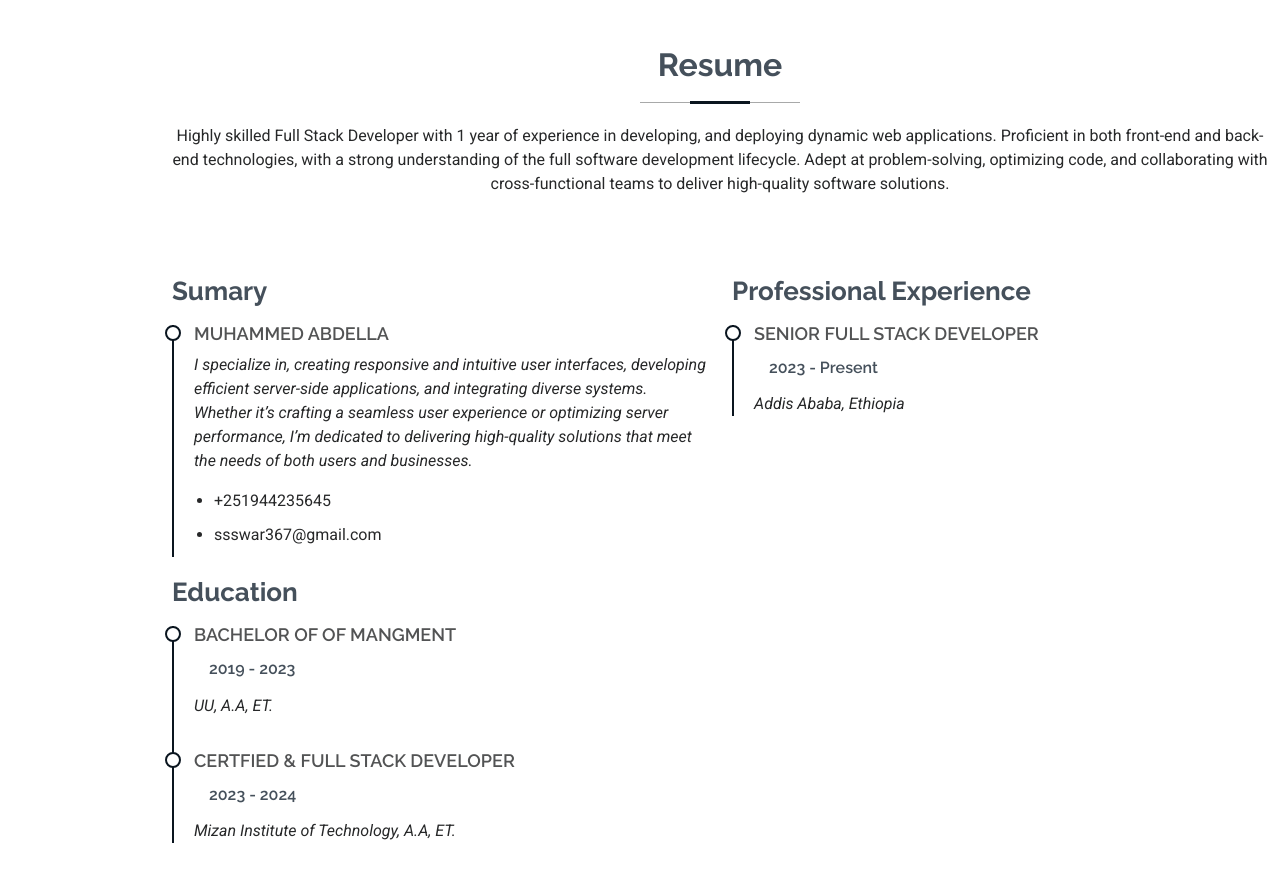
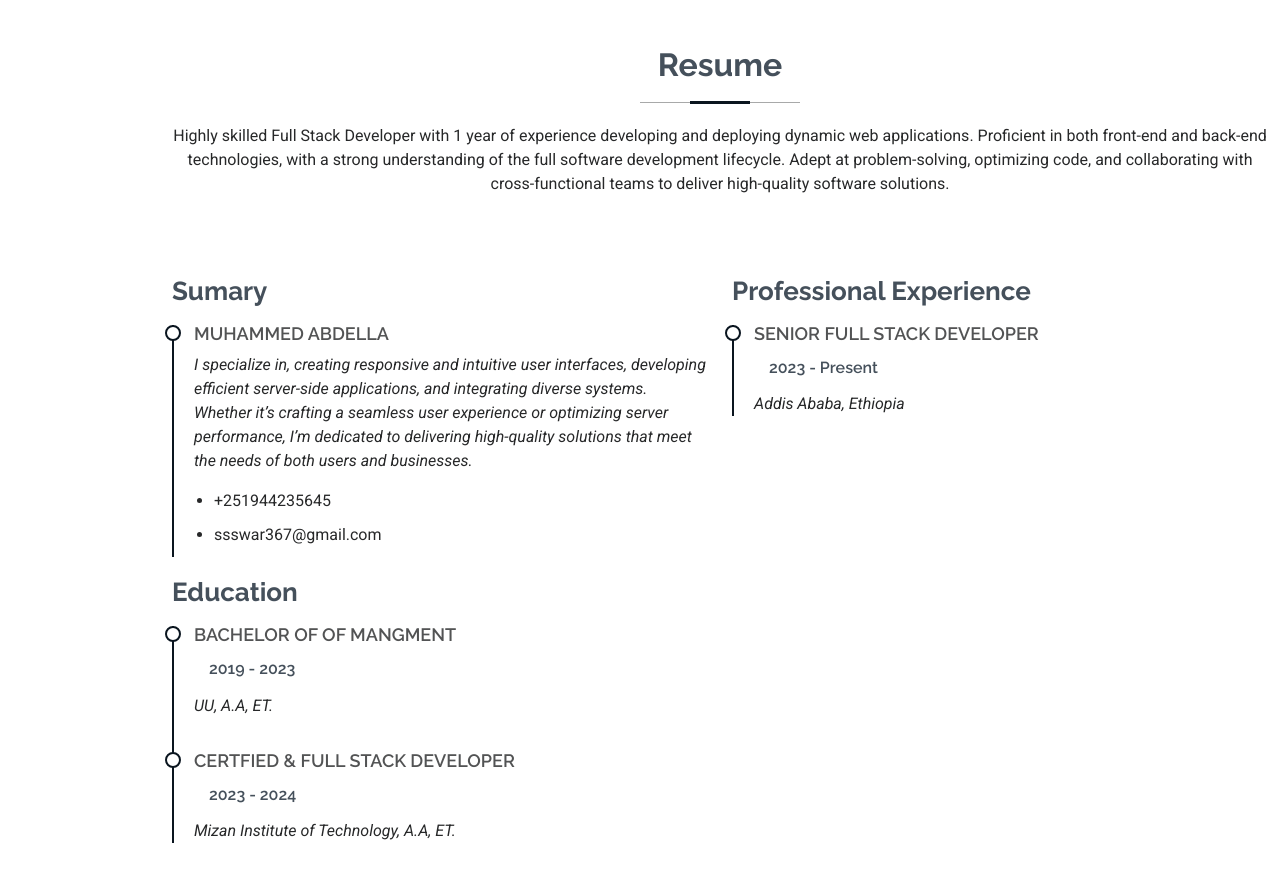
Before and after one commit to muhammedAbdellayassin/1stportfolio, a plain HTML site: page index.html in a window 1280 px wide. Shown: the part 1940-2818 px from the top of the page. Drawn offline with Linux system fonts and the light colour scheme.

Commit message:
Update index.html

```diff
--- a/index.html
+++ b/index.html
@@ -4,7 +4,7 @@
 <head>
   <meta charset="utf-8">
   <meta content="width=device-width, initial-scale=1.0" name="viewport">
-  <title>Index - MyResume Bootstrap Template</title>
+  <title>Index - MyResume</title>
   <meta content="" name="description">
   <meta content="" name="keywords">
 
@@ -182,7 +182,7 @@
       <!-- Section Title -->
       <div class="container section-title" data-aos="fade-up">
         <h2>Resume</h2>
-        <p>Highly skilled Full Stack Developer with 1 year of experience in developing, and deploying dynamic web applications. Proficient in both front-end and back-end technologies, with a strong understanding of the full software development lifecycle. Adept at problem-solving, optimizing code, and collaborating with cross-functional teams to deliver high-quality software solutions.</p>
+        <p>Highly skilled Full Stack Developer with 1 year of experience developing and deploying dynamic web applications. Proficient in both front-end and back-end technologies, with a strong understanding of the full software development lifecycle. Adept at problem-solving, optimizing code, and collaborating with cross-functional teams to deliver high-quality software solutions.</p>
       </div><!-- End Section Title -->
 
       <div class="container">
```
